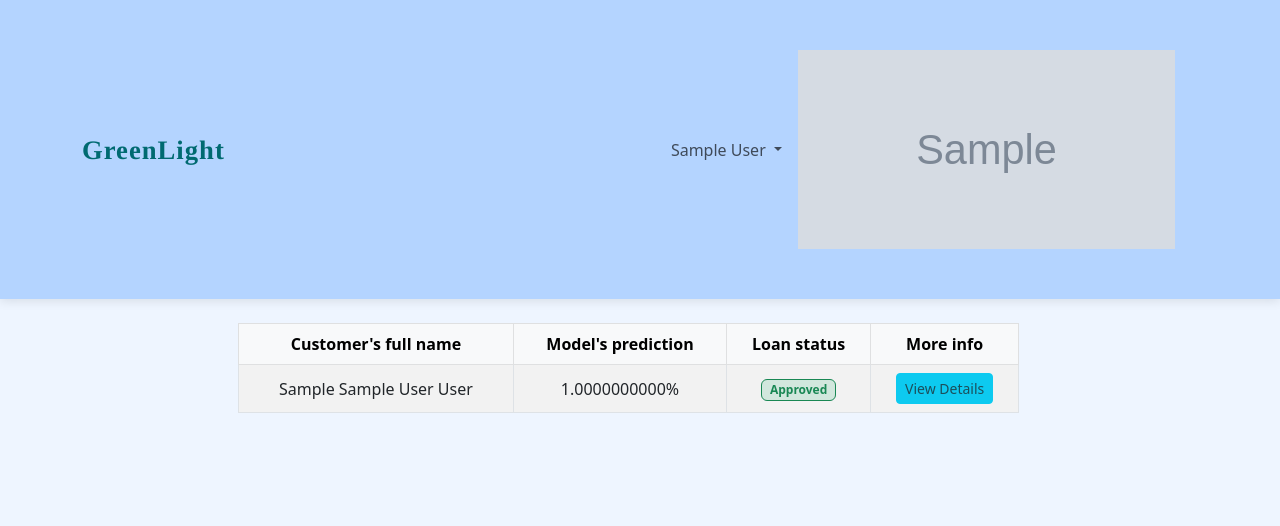
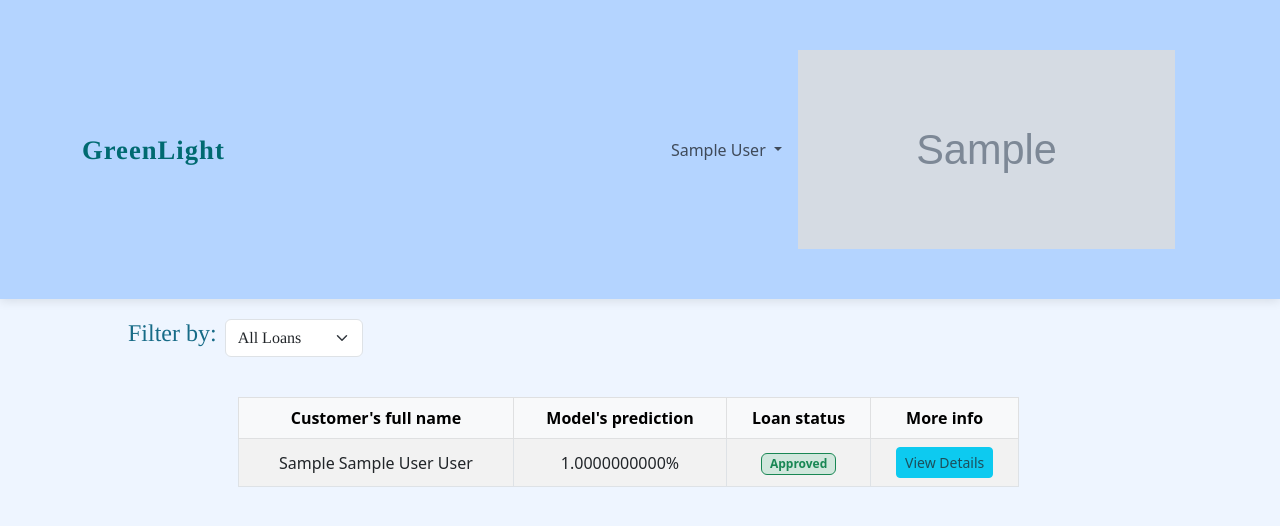
Before and after one commit to codingburgas/2425-11-b-pp-student-practices-assignment-NTIvanova21, a Flask app: page /loan_requests in a window 1280 px wide. Shown: the top 526 px of the page. Run offline with Flask 3, Linux system fonts and the light colour scheme; a user stored in the database is signed in; tables that the repository leaves empty hold one stand-in row (values such as "Sample post"); grey boxes marked "Sample" are stand-in pictures; parts of the project's set-up code (start-up, migrations or seed data) failed here and were passed over; some libraries are stand-ins or nearby versions; some web fonts are replaced.

Commit message:
Add a filter button for the loan requests. Close #32

```diff
--- a/GreenLight/main/static/homePageStyle.css
+++ b/GreenLight/main/static/homePageStyle.css
@@ -88,3 +88,10 @@ a{
     height: 50px;
     padding: 10px 10px 0 0;
 }
+
+
+#filterButton{
+    font-family: "Tinos", serif;
+    color: #176B87;
+    margin: 20px 0 0 10%;
+}
--- a/GreenLight/main/templates/bankLoanRequestPage.html
+++ b/GreenLight/main/templates/bankLoanRequestPage.html
@@ -5,8 +5,20 @@
     <link rel="stylesheet" href="{{ url_for('main.static', filename='homePageStyle.css') }}">
 {% endblock %}
 
+{% block filter_btn %}
+    <div  id="filterButton" class="mb-3 d-flex gap-2">
+        <h4>Filter by: </h4>
+        <select id="loanFilter" class="form-select w-auto">
+            <option value="all">All Loans</option>
+            <option value="approved">Approved</option>
+            <option value="disapproved">Not approved</option>
+        </select>
+
+    </div>
+{% endblock %}
 {% block content %}
     <div id="container">
+
         <table class="table table-striped table-bordered text-center align-middle">
             <thead class="table-light">
                 <tr>
@@ -14,13 +26,12 @@
                     <th>Model's prediction</th>
                     <th>Loan status</th>
                     <th>More info</th>
-
                 </tr>
             </thead>
             <tbody>
                 {% for item in users_with_loans %}
                     {% set modal_id = 'userModal_' ~ loop.index %}
-                    <tr>
+                    <tr data-status="{{ 'approved' if item.loan.approved else 'disapproved' }}">
                         <td>{{ item.user.first_name }} {{ item.user.middle_name }} {{ item.user.last_name }}</td>
                         <td>{{ item.loan.prediction_result }}%</td>
 
@@ -38,7 +49,6 @@
                             </button>
                         </td>
                     </tr>
-
 
                     <div class="modal fade" id="{{ modal_id }}" tabindex="-1" aria-labelledby="{{ modal_id }}Label" aria-hidden="true">
                         <div class="modal-dialog modal-dialog-scrollable modal-lg">
@@ -82,4 +92,34 @@
     </div>
 {% endblock %}
 
-<script src="https://cdn.jsdelivr.net/npm/bootstrap@5.3.0/dist/js/bootstrap.bundle.min.js"></script>
+{% block extra_js %}
+    <script src="https://cdn.jsdelivr.net/npm/bootstrap@5.3.0/dist/js/bootstrap.bundle.min.js"></script>
+    <script>
+        document.addEventListener('DOMContentLoaded', function() {
+            console.log("Script loaded and DOM ready");
+
+            const filterButton = document.getElementById('filterButton');
+            const loanFilter = document.getElementById('loanFilter');
+
+            filterButton.addEventListener('click', filterLoans);
+
+            loanFilter.addEventListener('change', filterLoans);
+
+            function filterLoans() {
+                const selected = loanFilter.value;
+                const rows = document.querySelectorAll('#container table tbody tr');
+
+                rows.forEach(row => {
+                    const status = row.getAttribute('data-status');
+                    if (selected === 'all' || selected === status) {
+                        row.style.display = '';
+                    } else {
+                        row.style.display = 'none';
+                    }
+                });
+            }
+
+            filterLoans();
+        });
+    </script>
+{% endblock %}
--- a/GreenLight/templates/base.html
+++ b/GreenLight/templates/base.html
@@ -48,6 +48,8 @@
         </div>
     </nav>
 
+    {% block filter_btn %}{% endblock %}
+
     <main class="container py-4">
         {% block content %}{% endblock %}
     </main>
```
